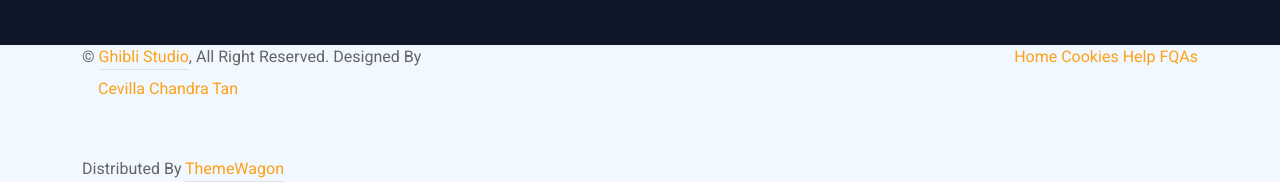
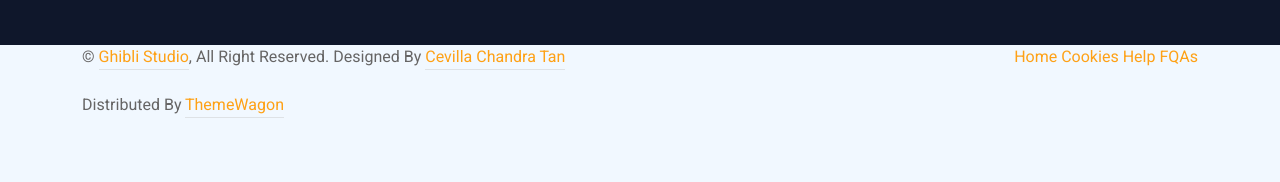
Before and after one commit to Cevilla-CT/Ghibwa-Studio, a plain HTML site: page index.html in a window 1280 px wide. Shown: the part 4800-4982 px from the top of the page. After the commit the page ends 4918 px from the top, so only its background shows below. Drawn offline with nearby package versions, Linux system fonts and the light colour scheme; animation ran at ten frames a second.

Commit message:
Update index.html

```diff
--- a/index.html
+++ b/index.html
@@ -709,7 +709,7 @@
                             &copy; <a class="border-bottom" href="#">Ghibli Studio</a>, All Right Reserved.
 
 							<!--/*** This template is free as long as you keep the footer author’s credit link/attribution link/backlink. If you'd like to use the template without the footer author’s credit link/attribution link/backlink, you can purchase the Credit Removal License from "https://htmlcodex.com/credit-removal". Thank you for your support. ***/-->
-							Designed By <a lass="border-bottom href="portfolio.html" class="nav-item nav-link">Cevilla Chandra Tan</a><br><br>
+							Designed By <a class="border-bottom href="portfolio.html" class="nav-item nav-link">Cevilla Chandra Tan</a><br><br>
                             Distributed By <a class="border-bottom" href="https://themewagon.com" target="_blank">ThemeWagon</a>
                         </div>
                         <div class="col-md-6 text-center text-md-end">
```
